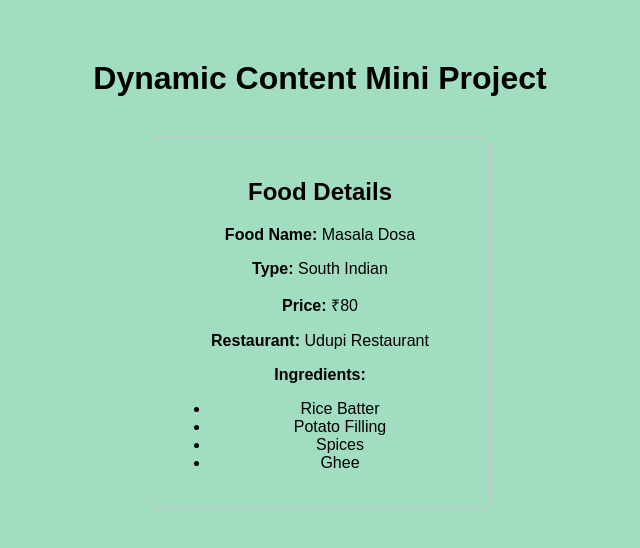
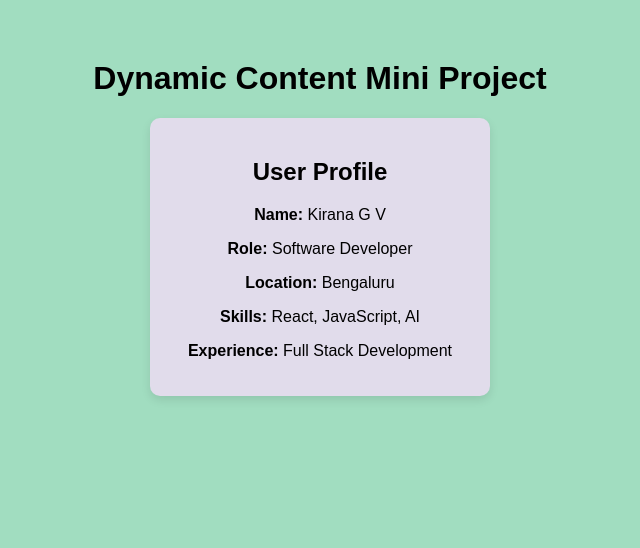
Before and after one commit to Kirangv121/VTU-Internship, a React (Vite) app in the folder Activity_Assignments_code/Activity3_Assignment3/assignment3/: page / in a window 1280 px wide. Shown: the top 548 px of the page, without its empty margins (320-960 px from the left). Built offline with nearby package versions, Linux system fonts and the light colour scheme.

Commit message:
Assignment3

```diff
--- a/Activity_Assignments_code/Activity3_Assignment3/assignment3/src/components/DynamicContent.jsx
+++ b/Activity_Assignments_code/Activity3_Assignment3/assignment3/src/components/DynamicContent.jsx
@@ -1,40 +1,27 @@
-import React, { useState } from "react";
+import { useState } from "react";
 
-function FoodContent() {
+function DynamicContent() {
 
-  const [food] = useState({
-    name: "Masala Dosa",
-    type: "South Indian",
-    price: "₹80",
-    restaurant: "Udupi Restaurant",
-    ingredients: ["Rice Batter", "Potato Filling", "Spices", "Ghee"]
+  const [user] = useState({
+    name: "Kirana G V",
+    role: "Software Developer",
+    location: "Bengaluru",
+    skills: "React, JavaScript, AI",
+    experience: "Full Stack Development"
   });
 
-  const { name, type, price, restaurant, ingredients } = food;
+  return (
+    <div className="card">
+      <h2>User Profile</h2>
 
-  return (
-    <div style={{ display: "flex", justifyContent: "center", marginTop: "40px" }}>
-      <div style={{ border: "1px solid #ccc", padding: "20px", borderRadius: "10px", width: "300px" }}>
+      <p><b>Name: </b> {user.name}</p>
+      <p><b>Role: </b> {user.role}</p>
+      <p><b>Location: </b> {user.location}</p>
+      <p><b>Skills: </b> {user.skills}</p>
+      <p><b>Experience: </b> {user.experience}</p>
 
-        <h2>Food Details</h2>
-
-        <p><b>Food Name:</b> {name}</p>
-        <p><b>Type:</b> {type}</p>
-        <p><b>Price:</b> {price}</p>
-        <p><b>Restaurant:</b> {restaurant}</p>
-
-        <div>
-          <b>Ingredients:</b>
-          <ul>
-            {ingredients.map((item, index) => (
-              <li key={index}>{item}</li>
-            ))}
-          </ul>
-        </div>
-
-      </div>
     </div>
   );
 }
 
-export default FoodContent;
+export default DynamicContent;
```
